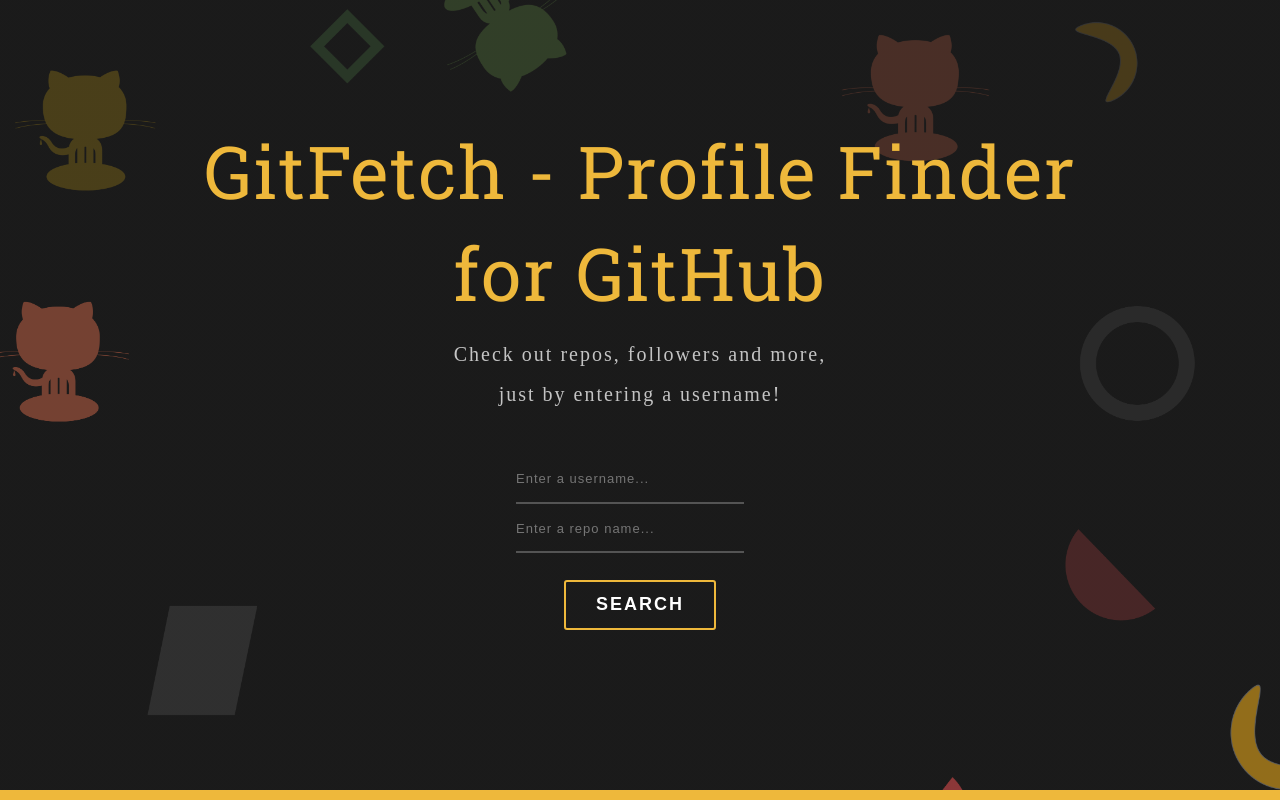
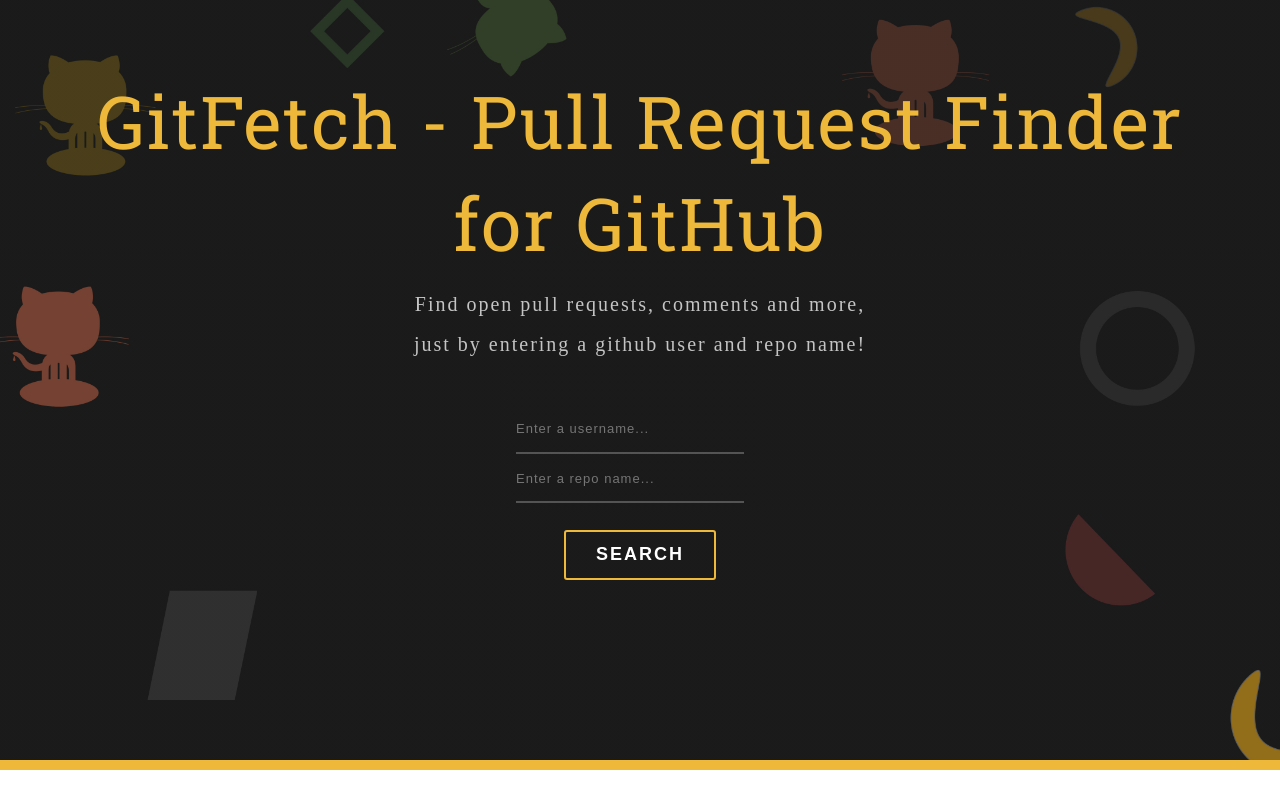
Before and after one commit to dhutson2/GitAPItesting, a website: page index.html in a window 1280 px wide. Drawn offline with Linux system fonts and the light colour scheme.

Commit message:
updated some stylgin bugs

```diff
--- a/index.html
+++ b/index.html
@@ -16,9 +16,9 @@
       <div class="row">
         <div class="col-lg-12 col-md-12">
           <div class="main__text-container">
-            <h1 class="main__title">GitFetch - Profile Finder <br> for GitHub</h1>
-            <p class="main__subtitle">Check out repos, followers and more,
-              <br> just by entering a username!</p>
+            <h1 class="main__title">GitFetch - Pull Request Finder <br> for GitHub</h1>
+            <p class="main__subtitle">Find open pull requests, comments and more,
+              <br> just by entering a github user and repo name!</p>
           </div>
           <div class="main__input-container">
             <input type="text" id="user" class="main__input" placeholder="Enter a username...">
--- a/sass/base/_base.scss
+++ b/sass/base/_base.scss
@@ -20,6 +20,7 @@
 a {
   text-decoration: none !important;
   color: $mainYellow;
+
   &:hover {
     color: $mattBlack;
   }
```
Also changed, not shown: css/style.css.
